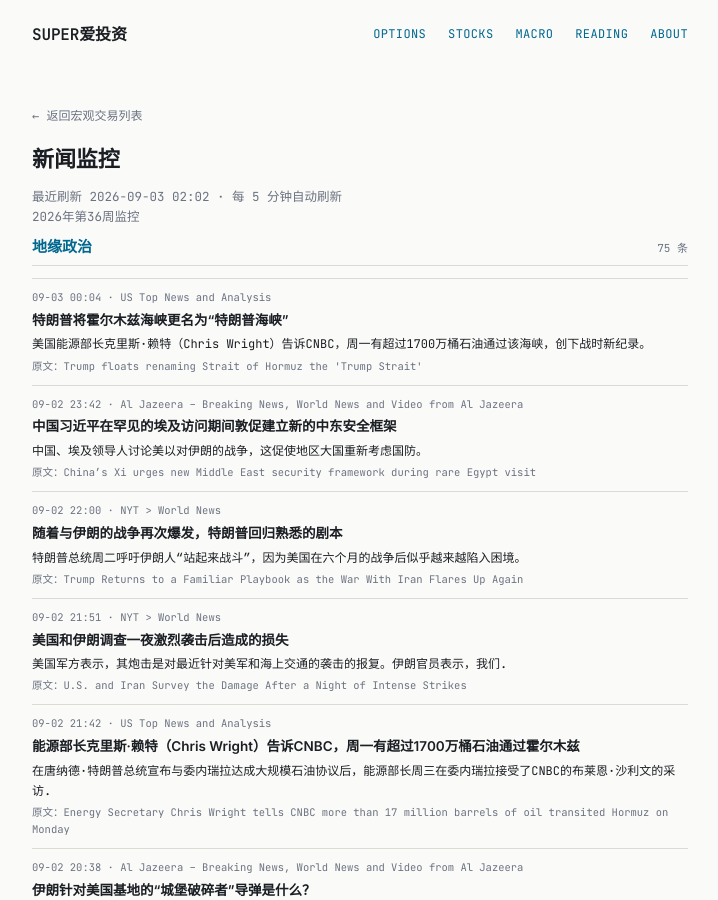
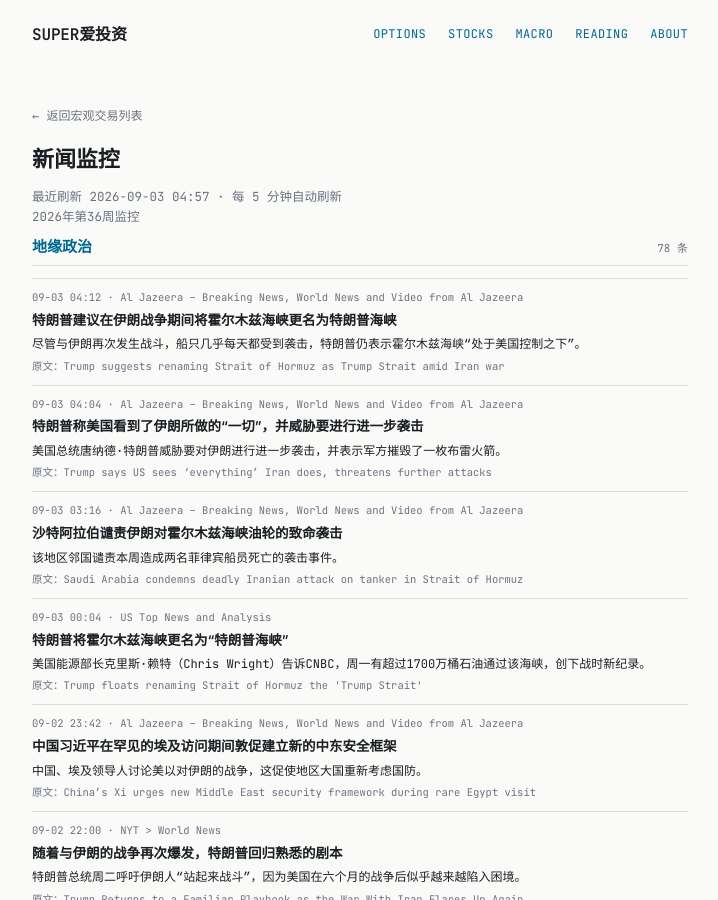
Before and after one commit to tang3super/tang3super.github.io, a Jekyll site: the page built from macro-trade/news-digest.md, in a window 1280 px wide and 900 px high. Shown: the whole window, without its empty margins (280-998 px from the left). Built offline with Jekyll 4.4.1, drawn with Linux system fonts in a browser that asks for light colours; some of the changed text lies outside the part shown.

Commit message:
sync news-digest article

```diff
--- a/macro-trade/news-digest.md
+++ b/macro-trade/news-digest.md
@@ -5,11 +5,32 @@ title: 新闻监控
 date: '2026-09-03'
 summary: 2026年第36周监控
 week_label: 2026年第36周监控
-last_updated: 2026-09-03 02:02
+last_updated: 2026-09-03 04:57
 refresh_note: 每 5 分钟自动刷新
 topics:
 - name: 地缘政治
   items:
+  - title: Trump suggests renaming Strait of Hormuz as Trump Strait amid Iran war
+    summary: Despite renewed fighting with Iran and near daily attacks on ships, Trump says Strait of Hormuz is 'under USA control'.
+    link: https://www.aljazeera.com/news/2026/9/2/trump-suggests-renaming-strait-of-hormuz-as-trump-strait-amid-iran?traffic_source=rss
+    source: Al Jazeera – Breaking News, World News and Video from Al Jazeera
+    time: 09-03 04:12
+    title_zh: 特朗普建议在伊朗战争期间将霍尔木兹海峡更名为特朗普海峡
+    summary_zh: 尽管与伊朗再次发生战斗，船只几乎每天都受到袭击，特朗普仍表示霍尔木兹海峡“处于美国控制之下”。
+  - title: Trump says US sees ‘everything’ Iran does, threatens further attacks
+    summary: US President Donald Trump has threatened further attacks on Iran and says the military destroyed a mine-laying rocket.
+    link: https://www.aljazeera.com/video/newsfeed/2026/9/2/09-02-trump-soundbite-iran-clip?traffic_source=rss
+    source: Al Jazeera – Breaking News, World News and Video from Al Jazeera
+    time: 09-03 04:04
+    title_zh: 特朗普称美国看到了伊朗所做的“一切”，并威胁要进行进一步袭击
+    summary_zh: 美国总统唐纳德·特朗普威胁要对伊朗进行进一步袭击，并表示军方摧毁了一枚布雷火箭。
+  - title: Saudi Arabia condemns deadly Iranian attack on tanker in Strait of Hormuz
+    summary: Regional neighbours condemn attack this week that killed two crew members from the Philippines.
+    link: https://www.aljazeera.com/news/2026/9/2/saudi-arabia-condemns-deadly-iranian-attack-on-tanker-in-strait-of-hormuz?traffic_source=rss
+    source: Al Jazeera – Breaking News, World News and Video from Al Jazeera
+    time: 09-03 03:16
+    title_zh: 沙特阿拉伯谴责伊朗对霍尔木兹海峡油轮的致命袭击
+    summary_zh: 该地区邻国谴责本周造成两名菲律宾船员死亡的袭击事件。
   - title: Trump floats renaming Strait of Hormuz the 'Trump Strait'
     summary: U.S. Energy Secretary Chris Wright told CNBC that more than 17 million barrels of oil transited the strait on Monday, a new wartime record.
     link: https://www.cnbc.com/2026/09/02/trump-hormuz-strait-ontario-iran.html
@@ -530,6 +551,13 @@ topics:
     summary_zh: 伊斯兰革命卫队说，伊朗南部的袭击造成几名士兵死亡和受伤。
 - name: 货币政策
   items:
+  - title: States now must report undocumented immigrants to DHS or risk federal funding, DOJ says
+    summary: The new DOJ opinion relates to funding states get for Temporary Assistance for Needy Families and the Supplemental Security Income programs.
+    link: https://www.cnbc.com/2026/09/02/doj-states-undocumented-immigrants-dhs-funds.html
+    source: US Top News and Analysis
+    time: 09-03 02:25
+    title_zh: 司法部表示，各州现在必须向国土安全部报告无证移民，否则将面临联邦资金的风险
+    summary_zh: 司法部的新意见涉及各州为贫困家庭临时援助和补充保障收入计划获得的资金。
   - title: New York Fed's Williams says yield surge due to strong economic prospects
     summary: The central bank policymaker in a CNBC interview did not commit on whether he thinks an interest rate hike is necessary.
     link: https://www.cnbc.com/2026/09/02/new-york-feds-williams-says-yield-surge-due-to-strong-economic-prospects.html
```
